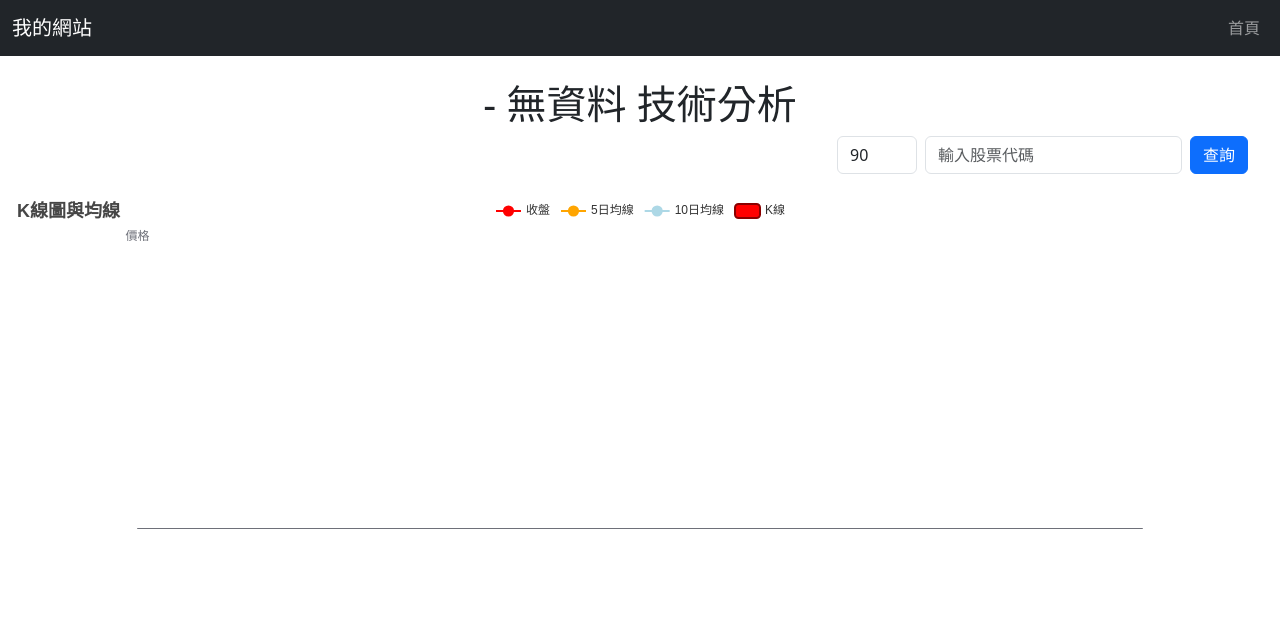
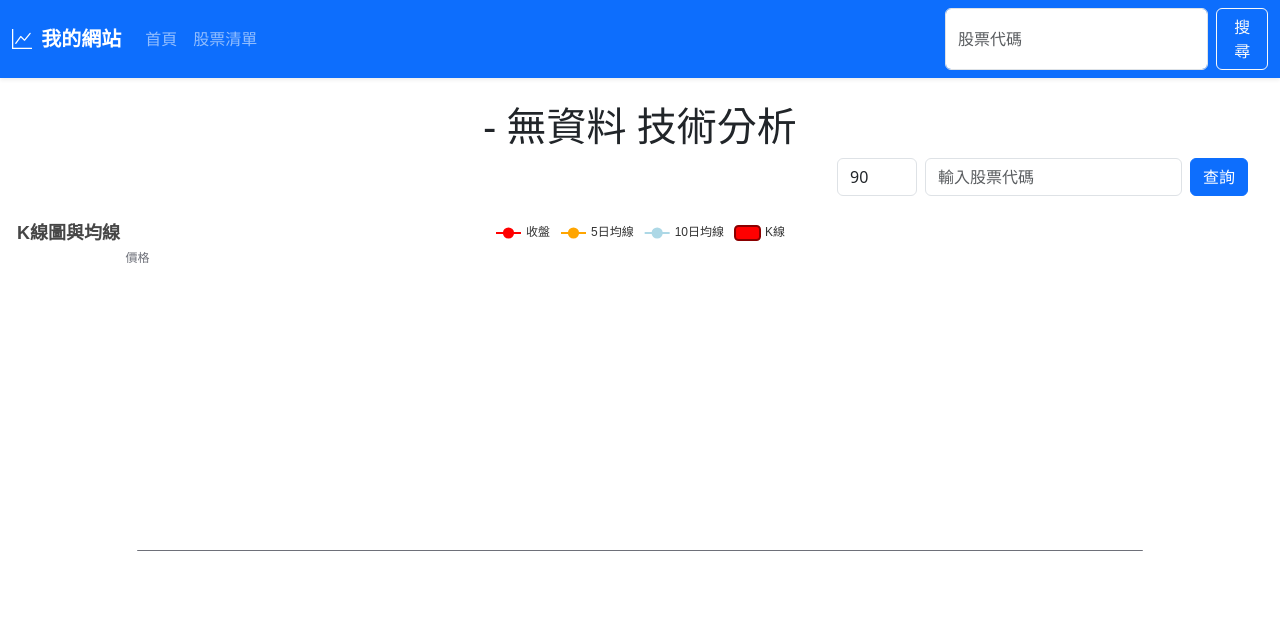
Before and after one commit to utpinfo/stock_analyzer, a Django app: page /analysis/ in a window 1280 px wide. Shown: the top 619 px of the page. Run offline with Django 5.2, Linux system fonts and the light colour scheme; data that the repository does not hold is empty.

Commit message:
beauty analysis.html

```diff
--- a/analysis/templates/analysis/base.html
+++ b/analysis/templates/analysis/base.html
@@ -4,6 +4,7 @@
     <meta charset="UTF-8">
     <title>{% block title %}我的網站{% endblock %}</title>
     <link href="https://cdn.jsdelivr.net/npm/bootstrap@5.3.3/dist/css/bootstrap.min.css" rel="stylesheet">
+    <link href="https://cdn.jsdelivr.net/npm/bootstrap-icons@1.11.1/font/bootstrap-icons.css" rel="stylesheet">
 </head>
 <body>
 {% include 'analysis/navbar.html' %}
--- a/analysis/templates/analysis/navbar.html
+++ b/analysis/templates/analysis/navbar.html
@@ -1,15 +1,36 @@
-<nav class="navbar navbar-expand-lg navbar-dark bg-dark">
+{% load static %}
+
+<nav class="navbar navbar-expand-lg navbar-dark bg-primary shadow-sm">
     <div class="container-fluid">
-        <a class="navbar-brand" href="{% url 'home' %}">我的網站</a>
-        <button class="navbar-toggler" type="button" data-bs-toggle="collapse" data-bs-target="#navbarNav">
+        <!-- Logo / 網站名稱 -->
+        <a class="navbar-brand fw-bold" href="{% url 'home' %}">
+            <i class="bi bi-graph-up me-1"></i> 我的網站
+        </a>
+
+        <!-- 漢堡選單（手機版） -->
+        <button class="navbar-toggler" type="button" data-bs-toggle="collapse" data-bs-target="#navbarContent"
+                aria-controls="navbarContent" aria-expanded="false" aria-label="Toggle navigation">
             <span class="navbar-toggler-icon"></span>
         </button>
-        <div class="collapse navbar-collapse" id="navbarNav">
-            <ul class="navbar-nav ms-auto">
+
+        <!-- 導航選單 -->
+        <div class="collapse navbar-collapse" id="navbarContent">
+            <ul class="navbar-nav me-auto mb-2 mb-lg-0">
                 <li class="nav-item">
-                    <a class="nav-link {% if request.resolver_match.url_name == 'home' %}active{% endif %}" href="{% url 'home' %}">首頁</a>
+                    <a class="nav-link {% if request.resolver_match.url_name == 'home' %}active{% endif %}"
+                       href="{% url 'home' %}">首頁</a>
+                </li>
+                <li class="nav-item">
+                    <a class="nav-link {% if request.resolver_match.url_name == 'stocks' %}active{% endif %}"
+                       href="{% url 'stocks' %}">股票清單</a>
                 </li>
             </ul>
+
+            <!-- 搜尋表單 -->
+            <form class="d-flex" method="get" action="{% url 'stocks' %}">
+                <input class="form-control me-2" type="search" placeholder="股票代碼" aria-label="Search" name="stockCode" value="{{ request.GET.stockCode }}">
+                <button class="btn btn-outline-light" type="submit">搜尋</button>
+            </form>
         </div>
     </div>
 </nav>
```
Also changed, not shown: analysis/templatetags/querystring_tags.py (deleted, +0 -14 lines), analysis/templatetags/__init__.py (deleted).
